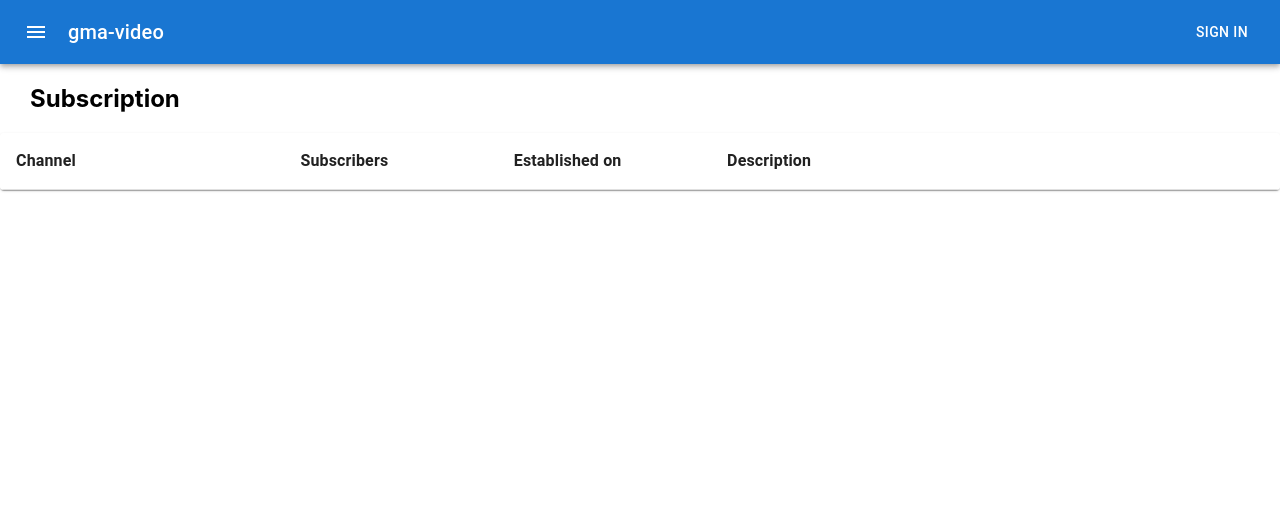
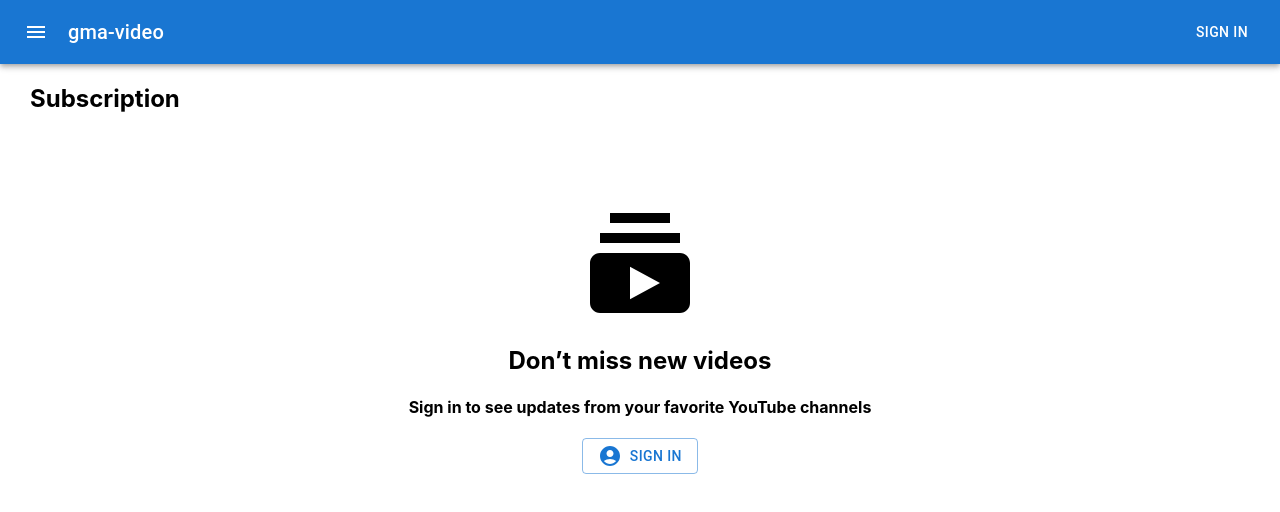
Before and after one commit to gma201011/gma-video-frontend, a React (Create React App) app: page /subscription in a window 1280 px wide. Shown: the top 512 px of the page. Built offline with nearby package versions, Linux system fonts and the light colour scheme.

Commit message:
Add subscribe page sign in screen

```diff
--- a/src/pages/VideoPlay/index.tsx
+++ b/src/pages/VideoPlay/index.tsx
@@ -19,7 +19,7 @@ const StyledTitle = styled.h1`
   margin-left: 10px;
 `;
 
-const OperatorWrappr = styled.div`
+const OperatorWrapper = styled.div`
   display: flex;
   flex-wrap: wrap;
   margin: 0 auto;
@@ -92,7 +92,7 @@ export default function VideoPlay() {
         <>
           {handlePlayer(config)}
           <StyledTitle>{info?.title}</StyledTitle>
-          <OperatorWrappr>
+          <OperatorWrapper>
             <LeftWrapper style={{ flex: isVideoAuthor ? '1' : '0.99' }}>
               <div>
                 <CardHeader
@@ -132,7 +132,7 @@ export default function VideoPlay() {
                 isVideoAuthor={isVideoAuthor}
               />
             </RightWrapper>
-          </OperatorWrappr>
+          </OperatorWrapper>
           <Divider style={{ margin: '10px 0' }} sx={{ borderBottomWidth: 2 }} />
           <CommentArea user={user} videoId={videoId} />
         </>
--- /dev/null
+++ b/src/pages/subscription/SignInScreen.tsx
@@ -0,0 +1,27 @@
+import SubscriptionsIcon from '@mui/icons-material/Subscriptions';
+import styled from 'styled-components';
+import Button from '@mui/material/Button';
+import AccountCircleIcon from '@mui/icons-material/AccountCircle';
+import { NoStyleLink } from '../../components/StyleLink/NoStyleLink';
+
+const StyledWrapper = styled.div`
+  margin-top: 7vw;
+  text-align: center;
+`;
+
+export default function SignInScreen() {
+  return (
+    <>
+      <StyledWrapper>
+        <SubscriptionsIcon style={{ width: '20vw', height: '15vh' }} />
+        <h2>Don’t miss new videos</h2>
+        <h4>Sign in to see updates from your favorite YouTube channels</h4>
+        <NoStyleLink to={'/login'}>
+          <Button variant='outlined'>
+            <AccountCircleIcon /> &nbsp; Sign in
+          </Button>
+        </NoStyleLink>
+      </StyledWrapper>
+    </>
+  );
+}
--- a/src/pages/subscription/index.tsx
+++ b/src/pages/subscription/index.tsx
@@ -20,6 +20,7 @@ import { red } from '@mui/material/colors';
 import moment from 'moment';
 import { getSubscribeChannel } from '../../webApi';
 import UnsubscribeDialog from './UnsubscribeDialog';
+import SignInScreen from './SignInScreen';
 
 interface Column {
   id: 'channel' | 'channeldes' | 'subscribeCount' | 'createAt';
@@ -66,6 +67,9 @@ export default function Subscription() {
   return (
     <>
       <h2 style={{ marginLeft: '30px' }}>Subscription</h2>
+      {!user ? (
+        <SignInScreen />
+      ) : (
         <Paper sx={{ width: '100%', overflow: 'hidden' }}>
           <TableContainer>
             <Table stickyHeader aria-label='sticky table'>
@@ -169,6 +173,7 @@ export default function Subscription() {
             </Table>
           </TableContainer>
         </Paper>
+      )}
     </>
   );
 }
```
Lines whose indentation alone changed are shown as unchanged.
